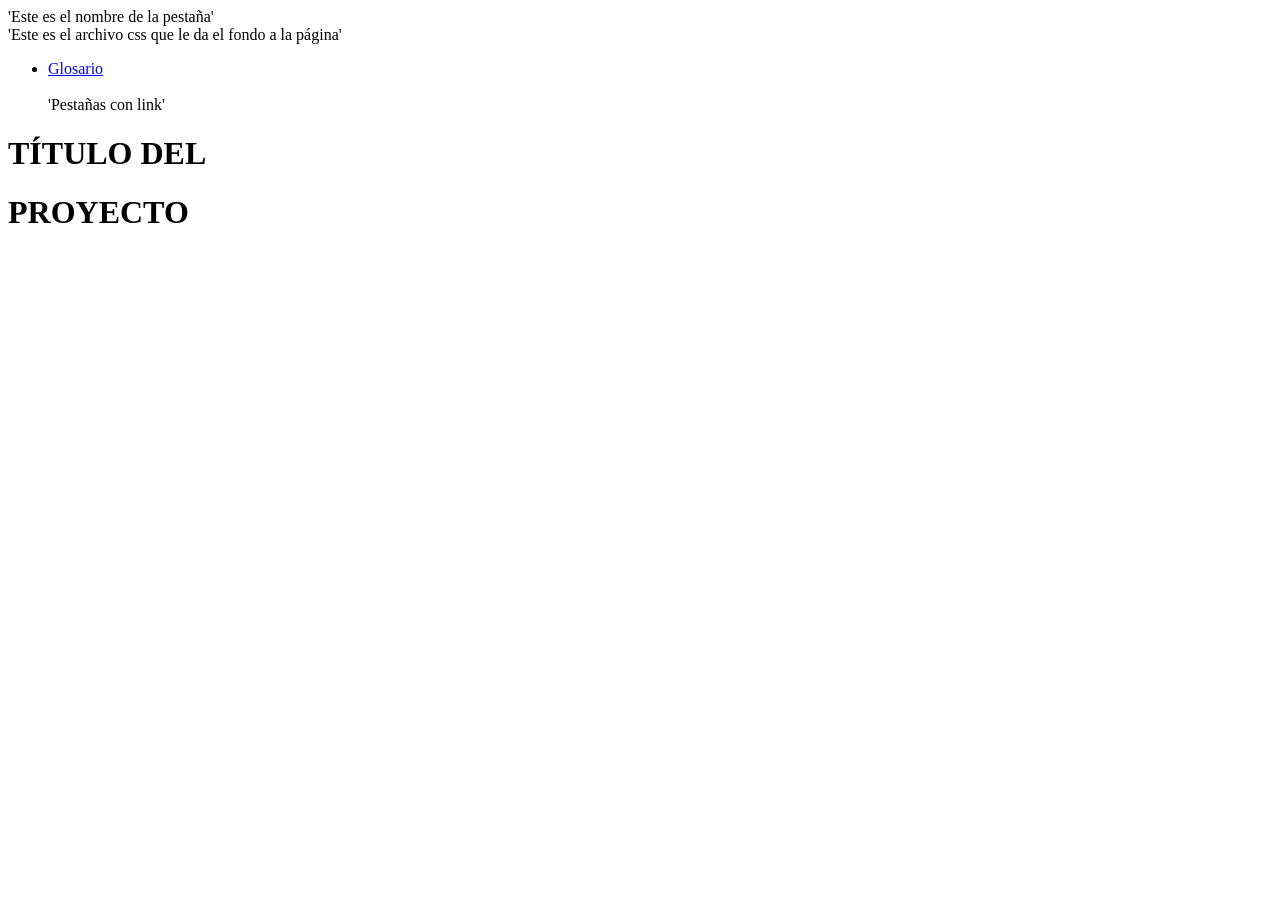
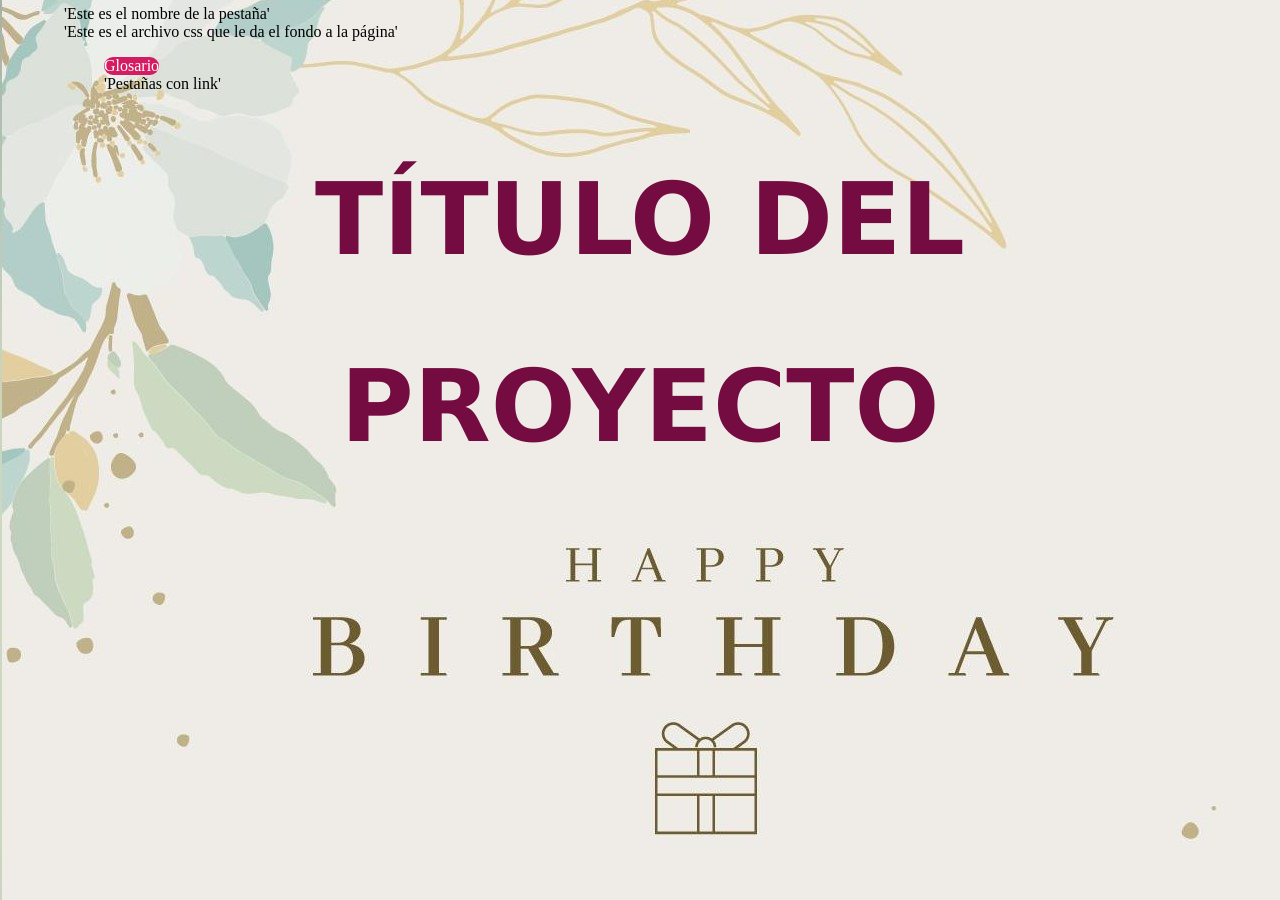
Before and after one commit to glosascroniquenses/Pruebas, a Jekyll site: the page index.html, which Jekyll copies as it is, in a window 1280 px wide. Built offline with Jekyll 4.4.1, drawn with Linux system fonts in a browser that asks for light colours.

Commit message:
Update index.html

```diff
--- a/index.html
+++ b/index.html
@@ -4,7 +4,7 @@
 		<title>TÍTULO</title>
 		'Este es el nombre de la pestaña'
 		<br/>
-		<link rel="stylesheet" type="text/css" href="/Pruebas/blob/main/css/main.css">
+		<link rel="stylesheet" type="text/css" href="/Pruebas/css/main.css">
 
 		'Este es el archivo css que le da el fondo a la página'
 	</head>
```
